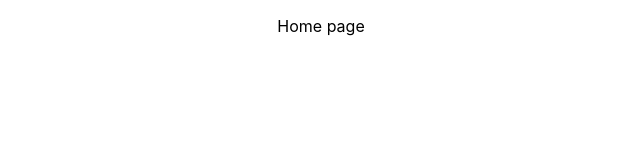
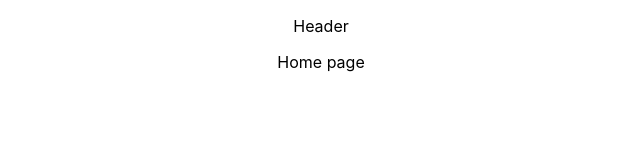
Before and after one commit to EmilPopovski24/DesignIT, a React (Create React App) app in the folder designit/: page / in a window 1280 px wide. Shown: the top 160 px of the page, without its empty margins (319-959 px from the left). Built offline with nearby package versions, Linux system fonts and the light colour scheme.

Commit message:
adding Header

```diff
--- a/designit/src/App.js
+++ b/designit/src/App.js
@@ -1,10 +1,13 @@
 import './App.css';
 import { Route, Routes } from 'react-router-dom';
 import { Home } from './components/Home/Home';
+import { Header } from './components/Header/Header';
 
 function App() {
+
   return (
     <div className="App">
+      <Header />
       <div className="main-content">
         <Routes>
           <Route path ="/" element={<Home />} />
--- /dev/null
+++ b/designit/src/components/Header/Header.js
@@ -0,0 +1,8 @@
+
+
+export const Header = () => {
+
+    return(
+        <p>Header</p>
+    )
+}
```
Also changed, not shown: designit/src/components/Header/Header.css (added).
